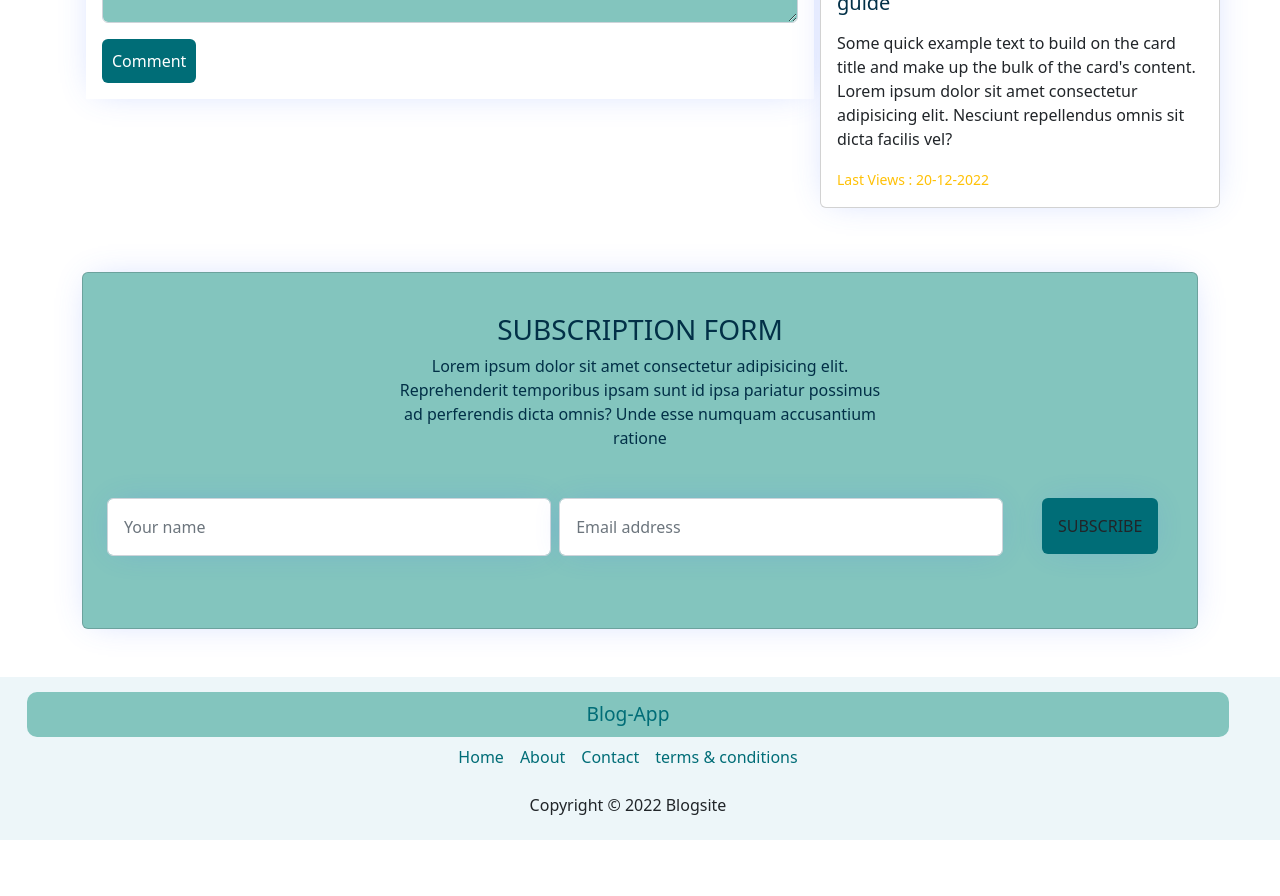
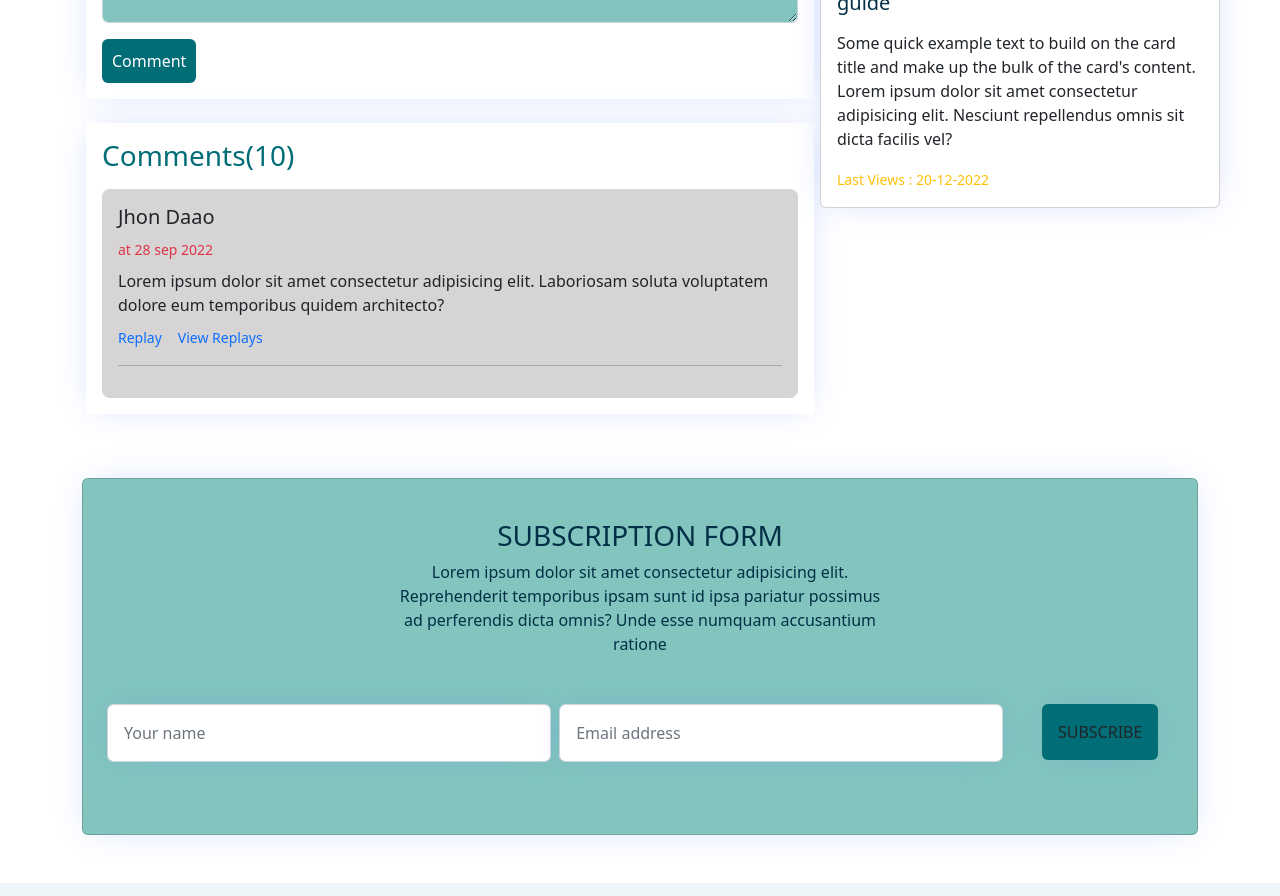
Before and after one commit to Bilaloum/Blog-App, an Angular app: page /post in a window 1280 px wide. Shown: the part 1780-2676 px from the top of the page. Before the commit the page ends 2620 px from the top, so only its background shows below. Built offline with nearby package versions, Linux system fonts and the light colour scheme.

Commit message:
add the comments area

```diff
--- a/src/app/comments/comment-list/comment-list.component.css
+++ b/src/app/comments/comment-list/comment-list.component.css
@@ -0,0 +1,7 @@
+.title {
+    color: var(--primary-color);
+}
+.comment-box {
+    background-color: rgb(214, 212, 212);
+    border-radius:8px ;
+}
--- a/src/app/comments/comment-list/comment-list.component.html
+++ b/src/app/comments/comment-list/comment-list.component.html
@@ -1 +1,14 @@
-<p>comment-list works!</p>
+<div class="container p-3 shadow-effect">
+    <h3 class="title">Comments(10)</h3>
+    <div class="mt-3 comment-box p-3">
+        <h5>Jhon Daao</h5>
+        <small class="text-danger">at 28 sep 2022 </small>
+
+        <p class="mt-2 mb-2">
+            Lorem ipsum dolor sit amet consectetur adipisicing elit. Laboriosam soluta voluptatem dolore eum temporibus quidem architecto?
+        </p>
+        <small class="text-primary">Replay</small>
+        <small class="text-primary ms-3">View Replays</small>
+        <hr>
+    </div>
+</div>
--- a/src/app/pages/single-post/single-post.component.html
+++ b/src/app/pages/single-post/single-post.component.html
@@ -47,6 +47,9 @@
                 <app-comment-form></app-comment-form>
             </div>
 
+            <div class="mt-4">
+                <app-comment-list></app-comment-list>
+            </div>
         </div>
 
         <div class="col-12 col-md-4  pt-3 pb-3">
```
